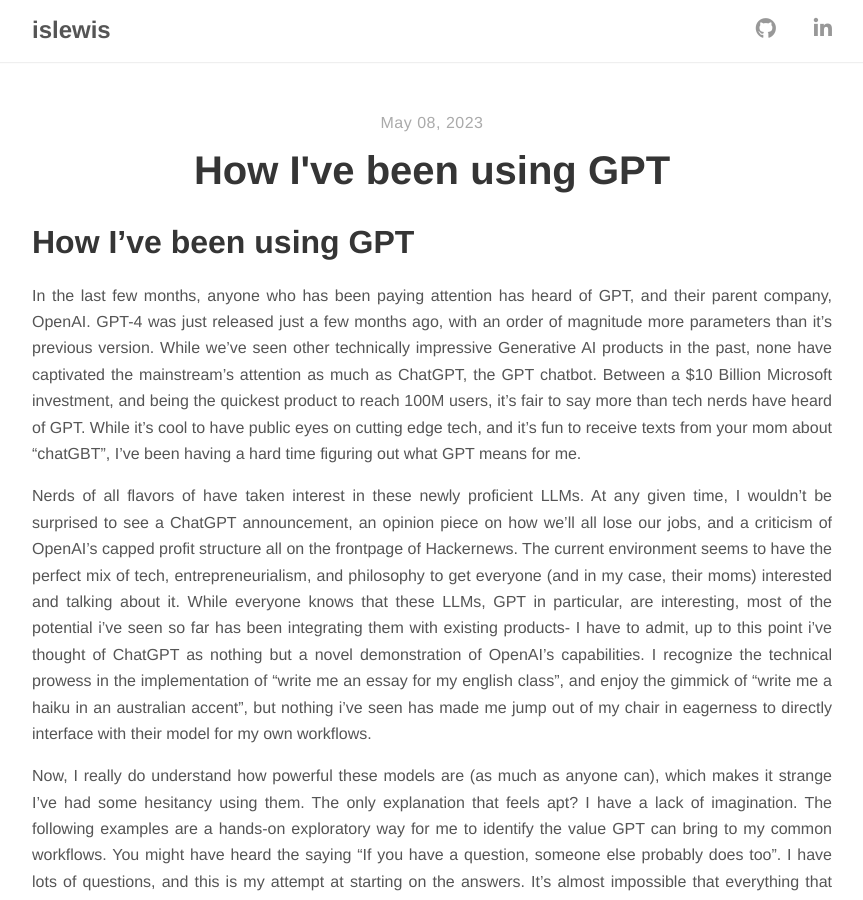
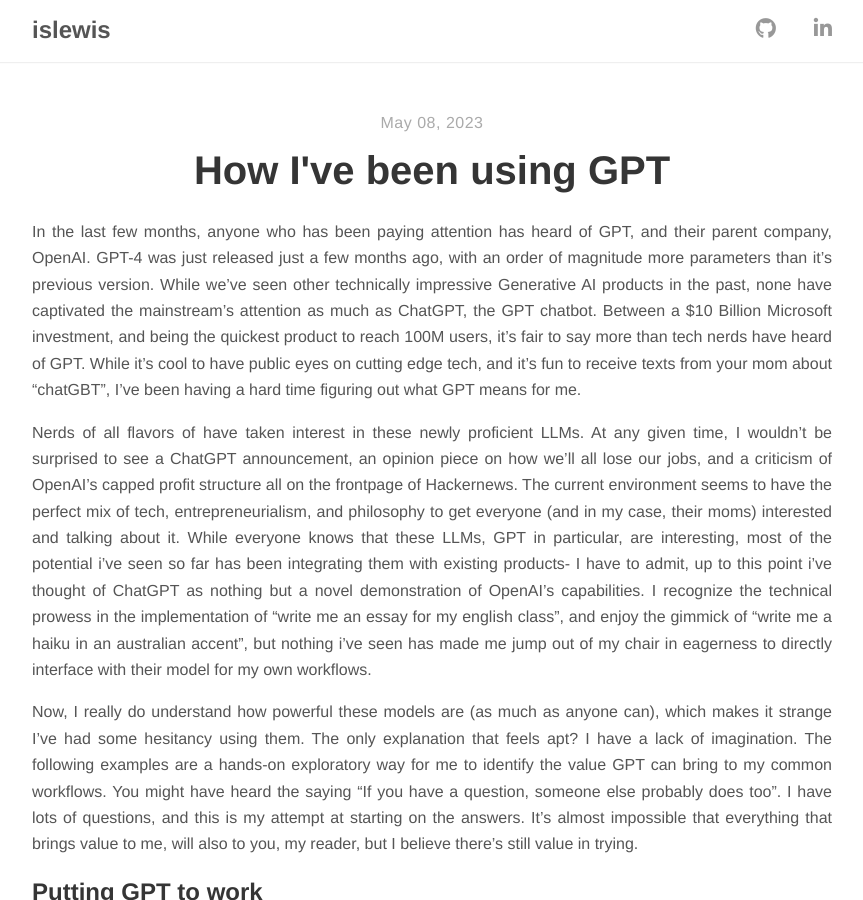
Before and after one commit to islewis/islewis.github.io, a Jekyll site: the page built from _posts/2023-05-08-How-I-Have-Been-Using-GPT.md, in a window 1280 px wide and 900 px high. Shown: the whole window, without its empty margins (208-1071 px from the left). Built offline with Jekyll 4.4.1, drawn with Linux system fonts in a browser that asks for light colours; nearby versions of some CDN libraries.

Commit message:
Delete redundant title

```diff
--- a/_posts/2023-05-08-How-I-Have-Been-Using-GPT.md
+++ b/_posts/2023-05-08-How-I-Have-Been-Using-GPT.md
@@ -4,8 +4,6 @@ title: "How I've been using GPT"
 author: "Inela"
 tags: ["gpt", "llm", "content"]
 ---
-
-# How I've been using GPT
 
 In the last few months, anyone who has been paying attention has heard of GPT, and their parent company, OpenAI. GPT-4 was just released just a few months ago, with an order of magnitude more parameters than it's previous version. While we've seen other technically impressive Generative AI products in the past, none have captivated the mainstream's attention as much as ChatGPT, the GPT chatbot. Between a $10 Billion Microsoft investment, and being the quickest product to reach 100M users, it's fair to say more than tech nerds have heard of GPT.  While it's cool to have public eyes on cutting edge tech, and it's fun to receive texts from your mom about "chatGBT", I've been having a hard time figuring out what GPT means for me.
 
```
